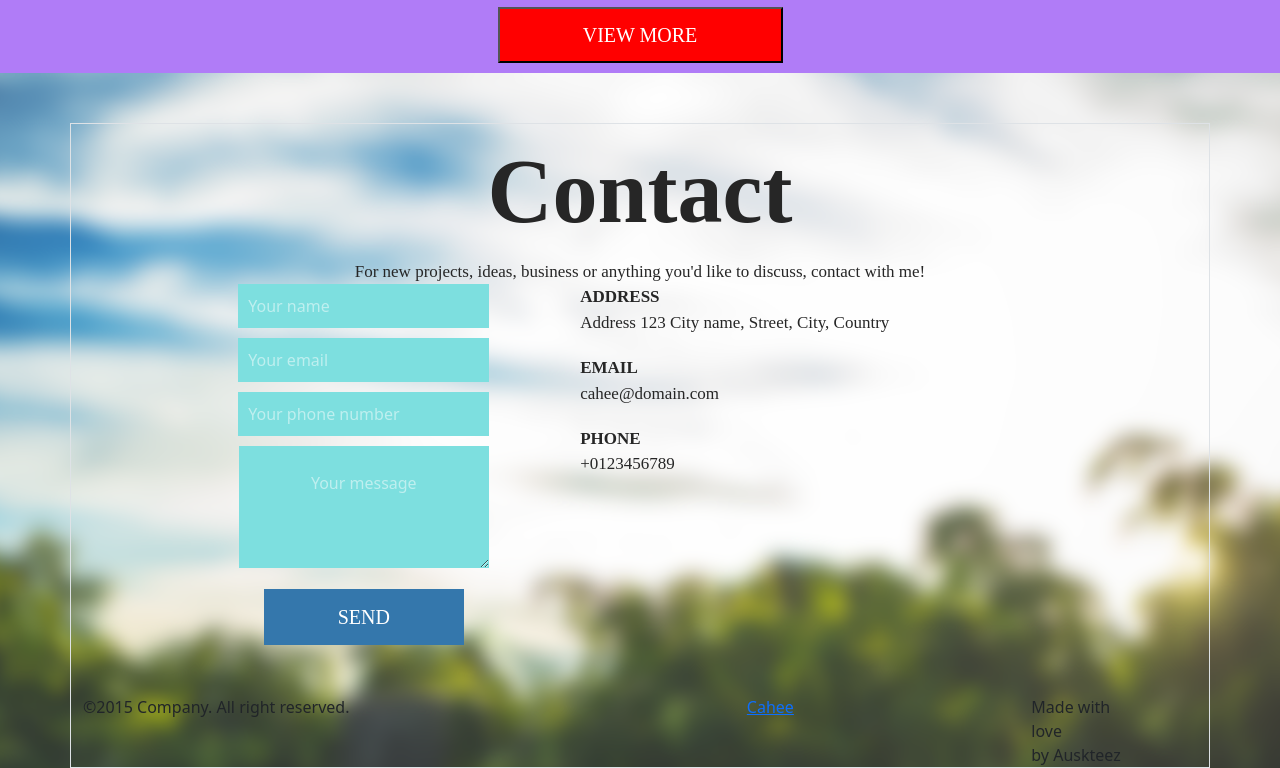
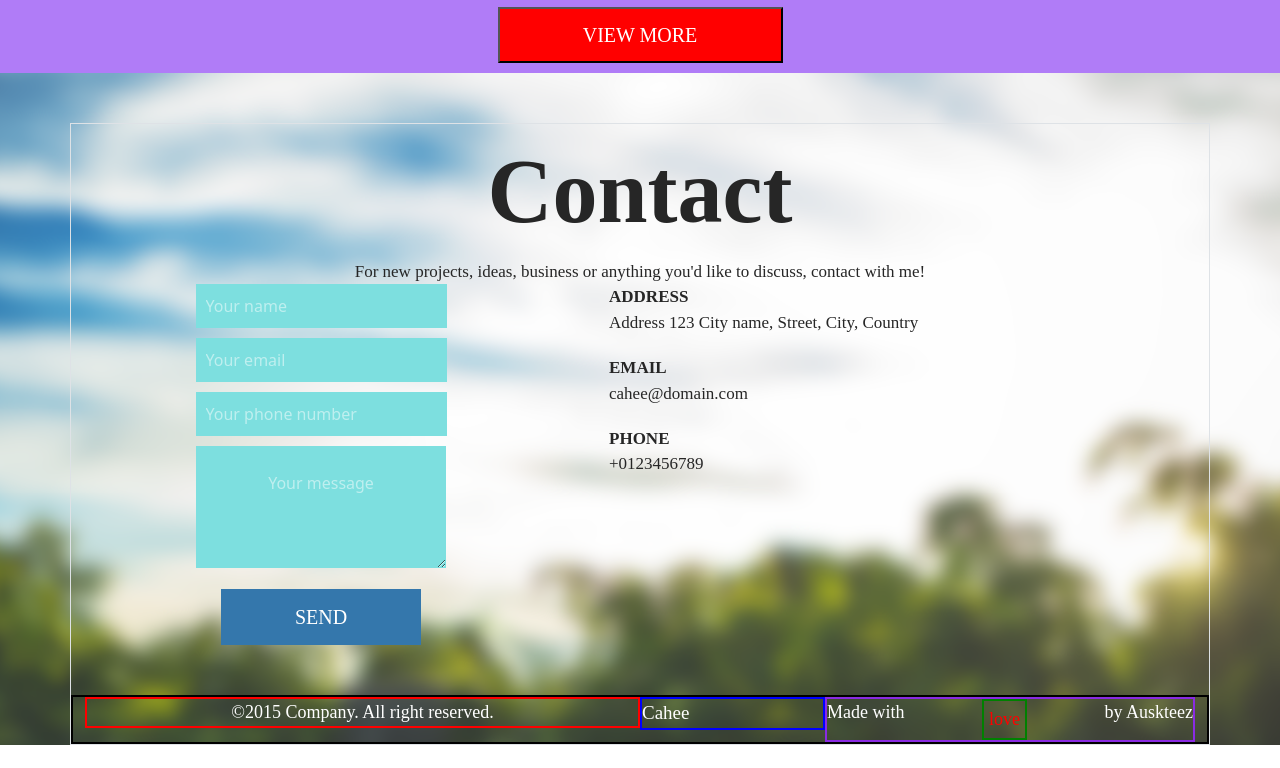
Before and after one commit to Ivanna1215/new-proekt, a plain HTML site: page index.html in a window 1280 px wide. Shown: the part 4642-5410 px from the top of the page. After the commit the page ends 5387 px from the top, so only its background shows below. Drawn offline with nearby package versions, Linux system fonts and the light colour scheme; a web font is replaced by a local one.

Commit message:
commit1643

```diff
--- a/index.html
+++ b/index.html
@@ -310,8 +310,8 @@
                         you'd like to discuss, contact with me!</div>
                 </div>
             </div>
-            <div class="wrap ">
-                <div class="row">
+            <div class="row">
+                <div class="wrap">
                     <div class="col-12 col-md-6 col-lg-5">
                         <div class="contact-block1">
                             <form class="" action="">
@@ -363,30 +363,30 @@
 
 
 
-                        <div class="Cfoot-container">
-                            <div class="row justify-content-center">
-                          <div class="col-12 col-md-6 col-lg-7">
+                        <div class="row justify-content-center">
+                            <div class="con-footer">
+                          <div class="col-12 col-md-6 col-lg-6">
                             <div class="CFtext">&#169;2015 Company. All right reserved.</div>
                           </div>
 
 
-                     <div class="col-12 col-md-3 col-lg-3">
+                     <div class="col-12 col-md-2 col-lg-2">
                         <nav class="CFtitle">
                             <a class="footer-navigation__link" href="#logo">Cahee</a>
                         </nav>
                      </div>
 
 
-<div class="col-12 col-md-3 col-lg-2">
+<div class="col-12 col-md-4 col-lg-4">
 
-    <div class="CFtext">Made with
+    <div class="CFmade">Made with
         <div class="love">love</div>
         by Auskteez
 
 </div>
 </div>
 </div>
-
+</div>
 
 
 
--- a/sass/_contact.scss
+++ b/sass/_contact.scss
@@ -168,91 +168,66 @@ margin-top: 15px;
     // background-color:#262626;
     // height: 20%;
     // width: 100%;
-    display: flex;
+
+@media only screen and (min-width: 768px) {
+        display: flex;
 justify-content: space-between;
-.Cfoot-container {
-
-margin: 0 auto;
-// border: 2px solid blue;
-
-
-
 }
- .Cfoot-container{
-     border: 2px solid red;
-     text-align: center;
-     margin: 0 auto;
-
-    @media only screen and (min-width:780px)  and (max-width:2400px)  {
-    //    margin-left: 0;
-    // justify-content: center;
-    // align-items: center;
-    border: 2px solid red;
-                }
 
 
     .CFtext {
-        border: 2px solid blueviolet;
+        border: 2px solid red;
         font-size: 18px;
-        color: #b9b9b9;
+        color: white;
         font-weight: 300;
         font-family: "Raleway";
         text-align: center;
         // width: 30%;
         // margin-left: 150px;
 
-        @media only screen and (min-width: 300px) {
-color: black;
 
 
         }
-
-        }
         .CFtitle {
-            border: 2px solid pink;
+            border: 2px solid blue;
             font-family: Pacifico;
         font-size:19px;
         color: #b9b9b9;
         // width: 30%;
         // margin-left: 150px;
 
+        .footer-navigation__link {
+            text-decoration: none;
+            /* border: 2px solid green; */
+            color: white;
+            text-align: center;
         }
+
+    }
+
+    .CFmade {
+        border: 2px solid blueviolet;
+        font-size: 18px;
+        color: white;
+        font-weight: 300;
+        font-family: "Raleway";
+        text-align: center;
+        // width: 30%;
+        // margin-left: 150px;
+
+        @media only screen and (min-width: 768px) {
+            display: flex;
+    justify-content: space-between;
+    }
+
         .love {
             color: red;
             padding: 5px;
             border: 2px solid green;
         }
-        .footer-navigation__link {
-            text-decoration: none;
-            border: 2px solid green;
-            color: white;
-            // margin-right: 10px;
-            @media only scree  and (min-width: 768px) and (max-width:2400px) {
-                // margin-right: 20px;
-
-                        }
-
-                        .CFtext {
-                            border: 2px solid blueviolet;
-                            font-size: 15px;
-                            color: #b9b9b9;
-                            font-weight: 300;
-                            font-family: "Raleway";
-                            // width: 30%;
-                            font-size: 20px;
-                        //    margin-right: 150px;
-                            text-align: center;
-
-                            @media only screen and (min-width: 300px) {
-                    color: black;
-
-
-                            }
+    }
 
                             }
 
         }
  }
-}
-}
-}
```
Also changed, not shown: css/style.css.
